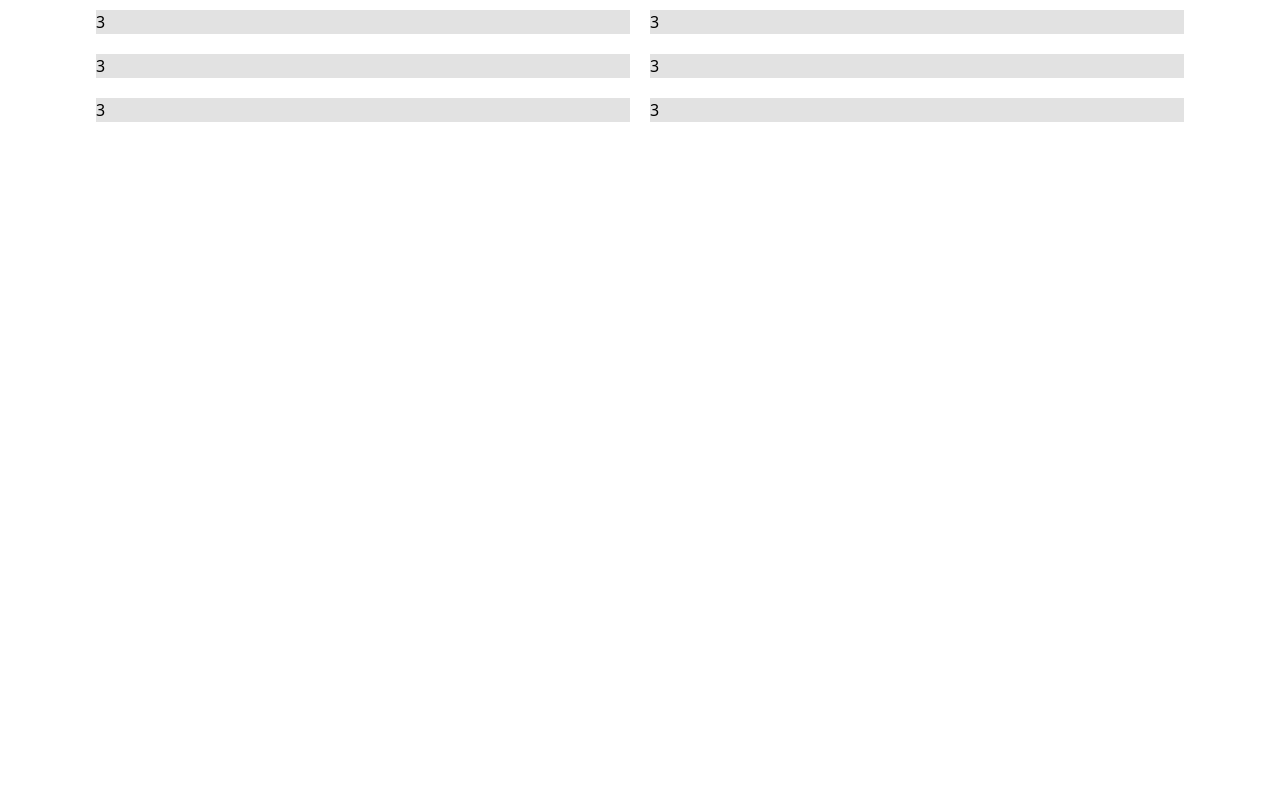
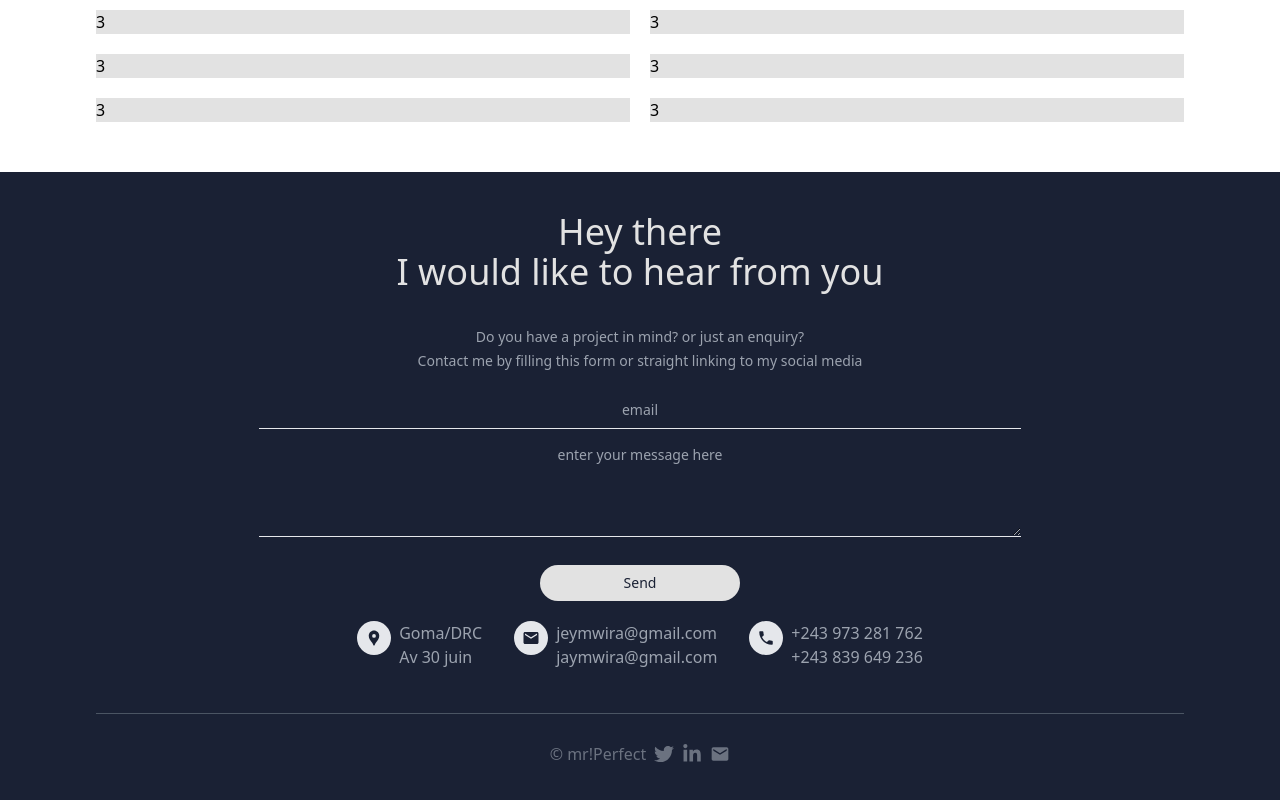
Before and after one commit to JMwira/jerryme, a React (Vite) app: page / in a window 1280 px wide. Shown: the part 1010-1810 px from the top of the page. Before the commit the page ends 1182 px from the top, so only its background shows below. Built offline with nearby package versions, Linux system fonts and the light colour scheme.

Commit message:
contact01

```diff
--- a/src/App.jsx
+++ b/src/App.jsx
@@ -5,6 +5,7 @@ import viteLogo from '/vite.svg'
 import Header from './Components/Header'
 import Banner from './Components/Banner'
 import Me from './Components/Me'
+import Contact from './Components/Contact'
 
 function App() {
   return (
@@ -17,10 +18,13 @@ function App() {
         <div id="about" className='mt-[30px]' >
           <Me/>
         </div>
+        <div id="contact" className='w-full h-auto text-invert py-10 bg-primary'>
+          <Contact/>
+        </div>
         {/* <div id="home" className='w-full h-[600px] bg-blue-300' ></div>
 
         <div id="experience" className='w-full h-[600px] bg-blue-600'></div>
-        <div id="contact" className='w-full h-[600px] bg-blue-300'></div> */}
+         */}
       </div>
     </>
   )
--- /dev/null
+++ b/src/Components/Contact.jsx
@@ -0,0 +1,62 @@
+import React from 'react'
+import {MdLocationPin, MdEmail, MdLocalPhone, MdPhone} from "react-icons/md"
+import {ImLinkedin} from "react-icons/im"
+import {FaTwitter, FaLinkedinIn} from "react-icons/fa"
+
+const Contact = () => {
+  return (
+    <div className='w-[85%] flex flex-col mx-auto justify-center items-center' >
+      <span className='text-4xl font-light text-center' >Hey there<br/>I would like to hear from you</span>
+      <div className='text-gray-400 w-full flex flex-col gap-x-2 pt-8 items-start' >
+
+        <div className='flex-1 mx-auto w-[70%] text-center' >
+            <span className='font-light text-sm' >
+              Do you have a project in mind? or just an enquiry?
+              <br/>
+              Contact me by filling this form or straight linking to my social media
+            </span>
+            <div className='flex flex-col gap-y-2 mt-5 text-sm font-light' >
+                <input className='text-center py-2 bg-transparent border-b-[1px] px-2' placeholder='email' />
+                <textarea className='text-center py-2 bg-transparent border-b-[1px] px-2 min-h-[100px] max-h-[100px]' placeholder='enter your message here' />
+                <button className='bg-invert p-2 px-10 text-primary rounded-full w-[200px] mx-auto mt-5' >Send</button>
+            </div>
+        </div>
+        <div className='flex mx-auto pb-6 flex-row gap-x-8 mt-5 font-light' >
+
+            <div className='flex items-start gap-x-2'>
+                <div className='bg-gray-200 rounded-full text-primary p-2'><MdLocationPin className='text-lg'/></div>
+                <div className='flex flex-col'>
+                    <span>Goma/DRC</span>
+                    <span>Av 30 juin</span>
+                </div>
+            </div>
+            <div className='flex items-start gap-x-2'>
+                <div className='bg-gray-200 rounded-full text-primary p-2'><MdEmail className='text-lg'/></div>
+                <div className='flex flex-col'>
+                    <span className=''>jeymwira@gmail.com</span>
+                    <span className=''>jaymwira@gmail.com</span>
+                </div>
+            </div>
+            <div className='flex items-start gap-x-2'>
+                <div className='bg-gray-200 rounded-full text-primary p-2'><MdPhone className='text-lg'/></div>
+                <div className='flex flex-col'>
+                    <span>+243 973 281 762</span>
+                    <span>+243 839 649 236</span>
+                </div>
+            </div>
+        </div>
+
+      </div>
+      <div className='flex border-t-[1px] w-[100%] text-center mt-5 pt-7 text-gray-500 border-gray-600' >
+        <div className='mx-auto flex gap-x-2 items-center mt-0' >
+                <span>&copy; mr!Perfect</span>
+                <FaTwitter className='text-xl'/>
+                <FaLinkedinIn className='text-xl'/>
+                <MdEmail className='text-xl'/>
+        </div>
+      </div>
+    </div>
+  )
+}
+
+export default Contact
```
